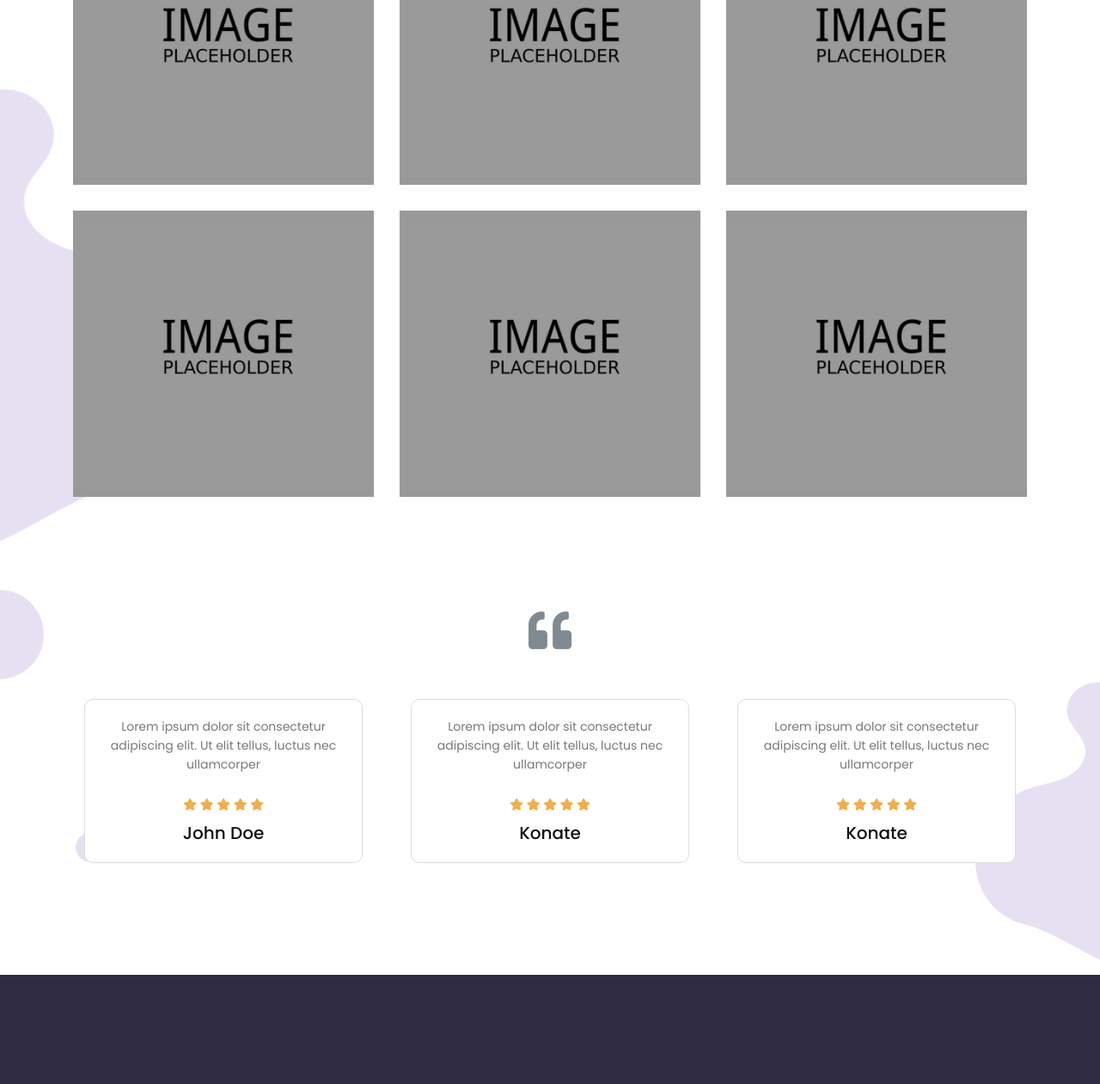
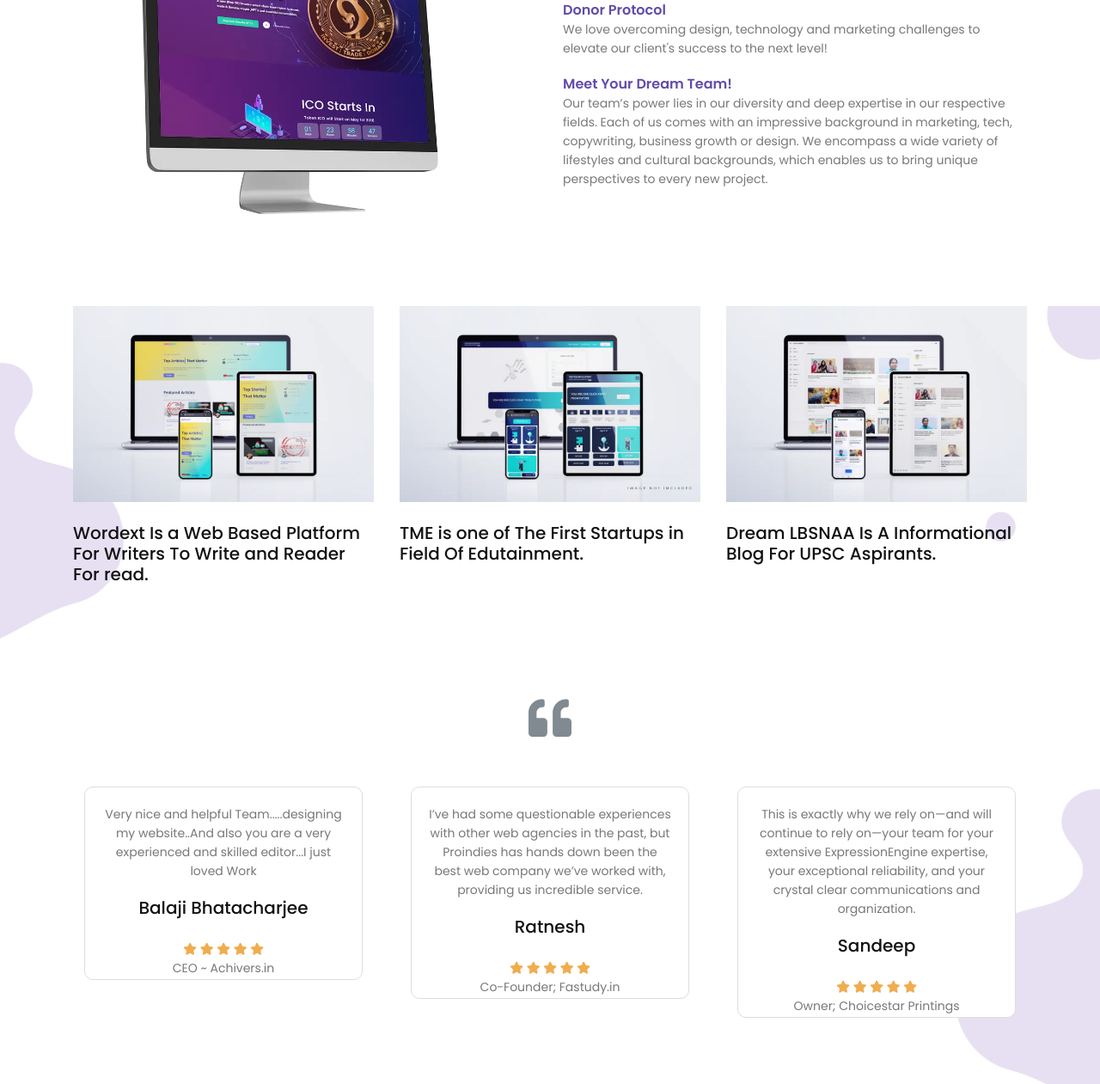
Before and after one commit to ProIndies/pro-indies.github.io, a plain HTML site: page our-work.html in a window 1280 px wide. Shown: the part 436-1697 px from the top of the page at 86% size. Drawn offline with Linux system fonts and the light colour scheme.

Commit message:
work-page update

```diff
--- a/our-work.html
+++ b/our-work.html
@@ -3,7 +3,7 @@
 	<head>
 		<meta charset="UTF-8">
 		<meta name="viewport" content="width=device-width, initial-scale=1.0">
-		<title>Contact Us ~ Pro Indies - Makin Web Better</title>
+		<title>Recent Work~ Pro Indies - Makin Web Better</title>
 		<link rel="shortcut icon" href="img/favicon.png">
 		<link rel="stylesheet" href="css/fontawesome.min.css">
 		<link rel="stylesheet" href="css/bootstrap.min.css">
@@ -55,12 +55,34 @@
 			<div class="pages-title">
 				<div class="container">
 					<span>We Are Professional</span>
-					<h2>Our Work</h2>
+					<h2>Our Recent Work</h2>
 				</div>
 			</div>
 		</div>
 		<!-- end header pages -->
+<!-- Start Featured -->
+<div class="about-us section about-us-pages">
+	<div class="container">
+		<div class="row align-items-center">
+			<div class="col-md-6">
+				<div class="entry" data-aos="fade-right">
+					<img src="img/donorprotocol.com-project.webp" alt="">
+				</div>
+			</div>
+			<div class="col-md-6">
+				<div class="entry" data-aos="fade-left">
+					<h2>Some Of Our Visionary Projects</h2>
+					<span>Donor Protocol</span>
+					<p>We love overcoming design, technology and marketing challenges to elevate our client's success to the next level!</p>
+					<span>Meet Your Dream Team!</span>
+					<p>Our team’s power lies in our diversity and deep expertise in our respective fields. Each of us comes with an impressive background in marketing, tech, copywriting, business growth or design. We encompass a wide variety of lifestyles and cultural backgrounds, which enables us to bring unique perspectives to every new project.</p>
+				</div>
+			</div>
 
+		</div>
+	</div>
+</div>
+<!--End Featured -->
 
 		<!-- our work -->
 		<div class="our-work">
@@ -68,45 +90,29 @@
 				<div class="row">
 					<div class="col-md-4 col-work">
 						<div class="entry">
-							<a href="img/our-work1.png" data-lightbox="image-1">
-								<img src="img/our-work1.png" alt="">
+							<a  data-lightbox="image-1">
+								<img src="img/wordext.com-project.webp" alt="">
 							</a>
+							<h5><br>Wordext Is a Web Based Platform For Writers To Write and Reader For read.</h5>
 						</div>
 					</div>
 					<div class="col-md-4 col-work">
 						<div class="entry">
-							<a href="img/our-work2.png" data-lightbox="image-1">
-								<img src="img/our-work2.png" alt="">
+							<a data-lightbox="image-1">
+								<img src="img/tmeedutainment.com-project.webp" alt="">
 							</a>
 						</div>
+						<h5><br>TME is one of The First Startups in Field Of Edutainment.</h5>
 					</div>
 					<div class="col-md-4 col-work">
 						<div class="entry">
-							<a href="img/our-work3.png" data-lightbox="image-1">
-								<img src="img/our-work3.png" alt="">
+							<a data-lightbox="image-1">
+								<img src="img/dreamlbsnaa.com-project.webp" alt="">
 							</a>
+							<h5><br>Dream LBSNAA Is A Informational Blog For UPSC Aspirants.</h5>
 						</div>
 					</div>
-					<div class="col-md-4 col-work">
-						<div class="entry">
-							<a href="img/our-work4.png" data-lightbox="image-1">
-								<img src="img/our-work4.png" alt="">
-							</a>
-						</div>
-					</div>
-					<div class="col-md-4 col-work">
-						<div class="entry">
-							<a href="img/our-work5.png" data-lightbox="image-1">
-								<img src="img/our-work5.png" alt="">
-							</a>
-						</div>
-					</div>
-					<div class="col-md-4 col-work">
-						<div class="entry">
-							<a href="img/our-work6.png" data-lightbox="image-1">
-								<img src="img/our-work6.png" alt="">
-							</a>
-						</div>
+
 					</div>
 				</div>
 			</div>
@@ -123,7 +129,8 @@
 				<div class="row">
 					<div class="col-md-4">
 						<div class="entry" data-aos="zoom-in" data-aos-duration="2000">
-							<p>Lorem ipsum dolor sit consectetur adipiscing elit. Ut elit tellus, luctus nec ullamcorper</p>
+							<p>Very nice and helpful Team.....designing my website..And also you are a very experienced and skilled editor...I just loved Work </p>
+							<h5>Balaji Bhatacharjee</h5>
 							<ul>
 								<li><i class="fa fa-star"></i></li>
 								<li><i class="fa fa-star"></i></li>
@@ -131,12 +138,13 @@
 								<li><i class="fa fa-star"></i></li>
 								<li><i class="fa fa-star"></i></li>
 							</ul>
-							<h5>John Doe</h5>
-						</div>
+							<span>CEO ~ Achivers.in</span>
+							</div>
 					</div>
 					<div class="col-md-4">
 						<div class="entry" data-aos="zoom-in" data-aos-duration="2000">
-							<p>Lorem ipsum dolor sit consectetur adipiscing elit. Ut elit tellus, luctus nec ullamcorper</p>
+							<p>I’ve had some questionable experiences with other web agencies in the past, but Proindies has hands down been the best web company we’ve worked with, providing us incredible service. </p>
+							<h5>Ratnesh <S></S></h5>
 							<ul>
 								<li><i class="fa fa-star"></i></li>
 								<li><i class="fa fa-star"></i></li>
@@ -144,12 +152,13 @@
 								<li><i class="fa fa-star"></i></li>
 								<li><i class="fa fa-star"></i></li>
 							</ul>
-							<h5>Konate</h5>
-						</div>
+							<span>Co-Founder; Fastudy.in</span>
+							</div>
 					</div>
 					<div class="col-md-4">
 						<div class="entry" data-aos="zoom-in" data-aos-duration="2000">
-							<p>Lorem ipsum dolor sit consectetur adipiscing elit. Ut elit tellus, luctus nec ullamcorper</p>
+							<p>This is exactly why we rely on—and will continue to rely on—your team for your extensive ExpressionEngine expertise, your exceptional reliability, and your crystal clear communications and organization. </p>
+							<h5>Sandeep</h5>
 							<ul>
 								<li><i class="fa fa-star"></i></li>
 								<li><i class="fa fa-star"></i></li>
@@ -157,8 +166,8 @@
 								<li><i class="fa fa-star"></i></li>
 								<li><i class="fa fa-star"></i></li>
 							</ul>
-							<h5>Konate</h5>
-						</div>
+							<span>Owner; Choicestar Printings</span>
+							</div>
 					</div>
 				</div>
 			</div>
```
Also changed, not shown: img/donorprotocol.com-project.webp (added), img/dreamlbsnaa.com-project.webp (added), img/tmeedutainment.com-project.webp (added), img/wordext.com-project.webp (added).
